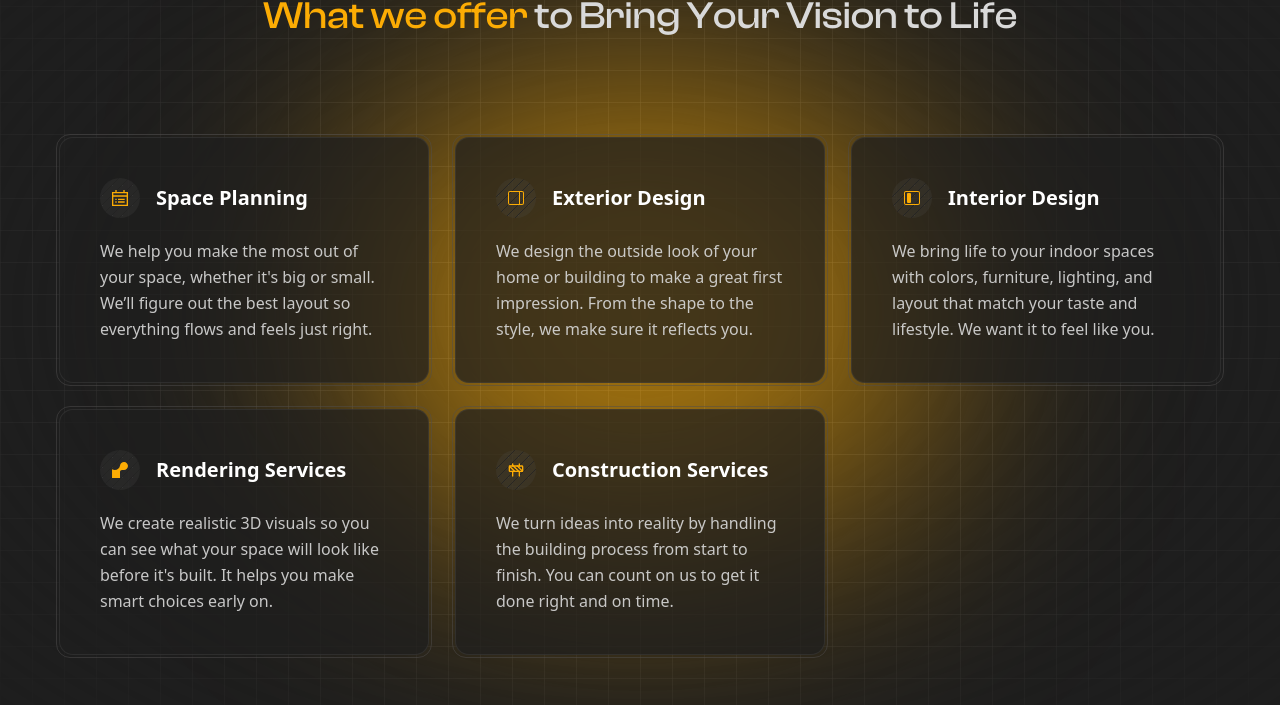
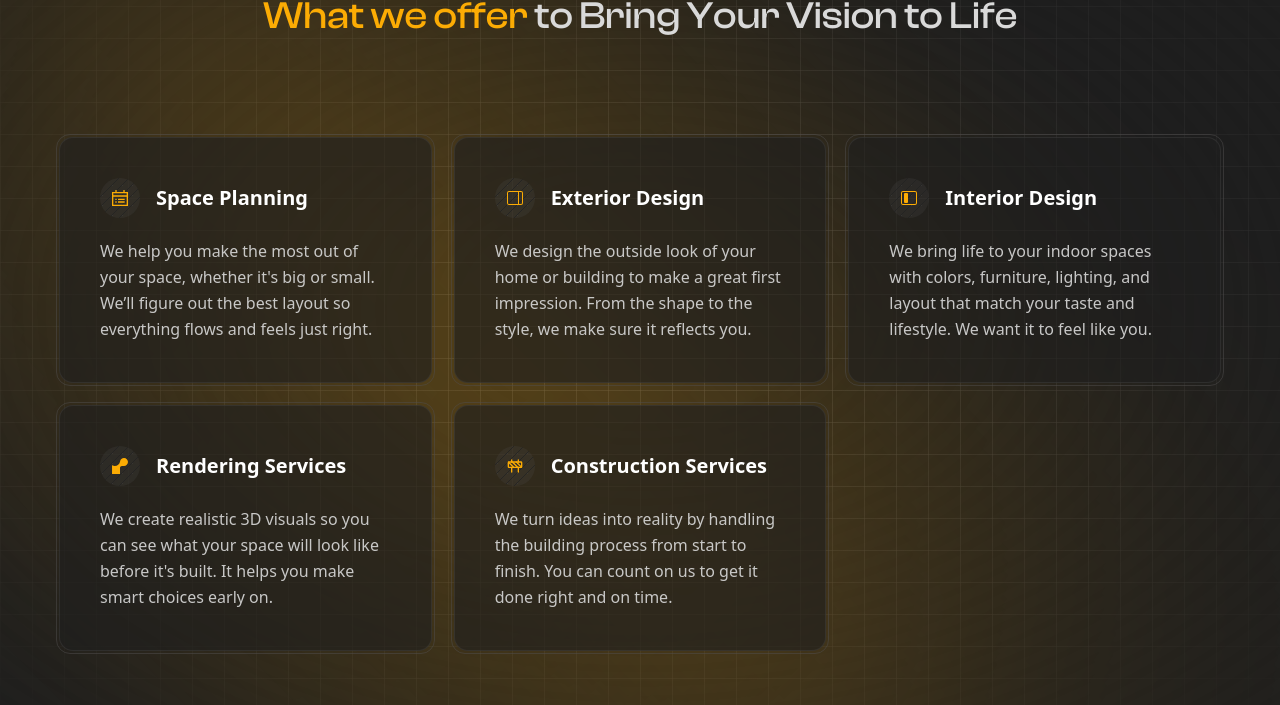
Before and after one commit to rainndev/MNKC-Architecture, a React (Vite) app: page / in a window 1280 px wide. Shown: the part 1773-2478 px from the top of the page. Built offline with nearby package versions, Linux system fonts and the light colour scheme.

Commit message:
feat(Homepage, AboutUs, ServicesNew): enhance layout and styling for better responsiveness

```diff
--- a/src/pages/Homepage.tsx
+++ b/src/pages/Homepage.tsx
@@ -5,7 +5,7 @@ import FeaturedNew from "@/sections/homepage/FeaturedNew";
 
 const Homepage = () => {
   return (
-    <main className="flex h-full w-full flex-col items-center justify-center">
+    <main className="flex h-full w-full flex-col items-center justify-center overflow-hidden">
       <Hero />
       <AboutUs />
       <ServicesNew />
--- a/src/sections/homepage/AboutUs.tsx
+++ b/src/sections/homepage/AboutUs.tsx
@@ -17,7 +17,7 @@ const AboutUs = () => {
 
       <div className="bg-logo-black pointer-events-none absolute inset-0 flex items-center justify-center [mask-image:radial-gradient(ellipse_at_center,transparent_20%,black)]" />
 
-      <div className="relative z-5 grid min-h-screen w-full max-w-7xl grid-cols-1 flex-col items-center justify-center bg-[rgba(30,30,30,.5)] lg:grid-cols-[60%_40%]">
+      <div className="relative grid min-h-screen w-full max-w-7xl grid-cols-1 flex-col items-center justify-center bg-[rgba(30,30,30,.5)] lg:grid-cols-[60%_40%]">
         {/* item 1 */}
         <div className="z-50 flex h-full w-full items-center justify-center p-7">
           <div className="mt-10 w-full max-w-3xl py-10">
--- a/src/sections/homepage/ServicesNew.tsx
+++ b/src/sections/homepage/ServicesNew.tsx
@@ -8,10 +8,11 @@ const ServicesNew = () => {
   return (
     <section
       ref={ref}
-      className="relative flex min-h-screen w-full flex-col items-center justify-center bg-[linear-gradient(to_right,rgba(80,79,79,0.4)_1px,transparent_1px),linear-gradient(to_bottom,rgba(80,79,79,0.4)_1px,transparent_1px)] bg-[size:2rem_2rem] p-7"
+      className="relative flex min-h-screen w-full flex-col items-center bg-[linear-gradient(to_right,rgba(80,79,79,0.4)_1px,transparent_1px),linear-gradient(to_bottom,rgba(80,79,79,0.4)_1px,transparent_1px)] bg-[size:2rem_2rem] p-7"
     >
       <div className="bg-logo-black pointer-events-none absolute inset-0 flex items-center justify-center [mask-image:radial-gradient(ellipse_at_center,transparent_20%,black)]" />
-      <div className="md:bg-logo-yellow/60 absolute z-0 hidden h-[500px] w-[600px] rounded-full blur-[120px] sm:block" />
+      <div className="md:bg-logo-yellow/70 absolute -top-20 left-100 z-0 hidden h-[1100px] w-[200px] -rotate-45 rounded-full blur-[200px] sm:block" />
+
       <div className="z-10 flex h-full w-full flex-col items-center justify-center text-center font-[ClashDisplay]">
         <motion.p
           initial={{ opacity: 0, y: -30 }}
@@ -32,7 +33,7 @@ const ServicesNew = () => {
         </motion.h1>
       </div>
 
-      <div className="z-10 mt-15 grid h-full max-w-7xl grid-cols-1 items-center justify-center gap-4 p-0 md:grid-cols-2 md:gap-5 md:p-7 lg:grid-cols-3">
+      <div className="z-10 mt-15 grid h-full max-w-7xl grid-cols-1 items-center justify-center gap-4 p-0 md:grid-cols-2 md:gap-4 md:p-7 lg:grid-cols-3">
         {content.map((data, i) => (
           <motion.div
             key={i}
@@ -44,7 +45,7 @@ const ServicesNew = () => {
           >
             <div className="group border-logo-gray/50 relative h-full rounded-lg border transition-all duration-500 ease-in-out md:rounded-xl md:p-[2px]">
               {/* Gradient border layer --Desktop */}
-              <div className="from-logo-white/10 via-logo-gray/50 to-logo-yellow/30 absolute inset-0 hidden rounded-lg bg-gradient-to-r opacity-100 transition-opacity duration-500 ease-in-out md:block md:rounded-xl md:opacity-0 md:group-hover:opacity-100"></div>
+              <div className="from-logo-white/10 via-logo-gray/30 to-logo-yellow/20 absolute inset-0 hidden rounded-lg bg-gradient-to-r opacity-100 transition-opacity duration-500 ease-in-out md:block md:rounded-xl md:opacity-0 md:group-hover:opacity-100"></div>
 
               {/* Gradient border layer --Mobile */}
               <div className="from-logo-white/5 via-logo-gray/10 to-logo-yellow/15 absolute inset-0 block rounded-lg bg-gradient-to-r p-[2px] md:hidden">
@@ -52,7 +53,7 @@ const ServicesNew = () => {
               </div>
 
               {/* Inner content card */}
-              <div className="border-logo-gray/30 bg-logo-black/70 group-hover:bg-logo-black/70 relative h-full rounded-lg border p-5 text-white transition-all duration-500 ease-in-out md:rounded-xl md:p-10">
+              <div className="border-logo-gray/30 bg-logo-black/60 group-hover:bg-logo-black/70 relative h-full rounded-lg border p-5 text-white transition-all duration-500 ease-in-out md:rounded-xl md:p-10">
                 <div className="flex items-center justify-start gap-4">
                   <span className="text-logo-yellow bg-logo-gray/20 bg-striped rounded-full p-3">
                     {data.icon}
```
